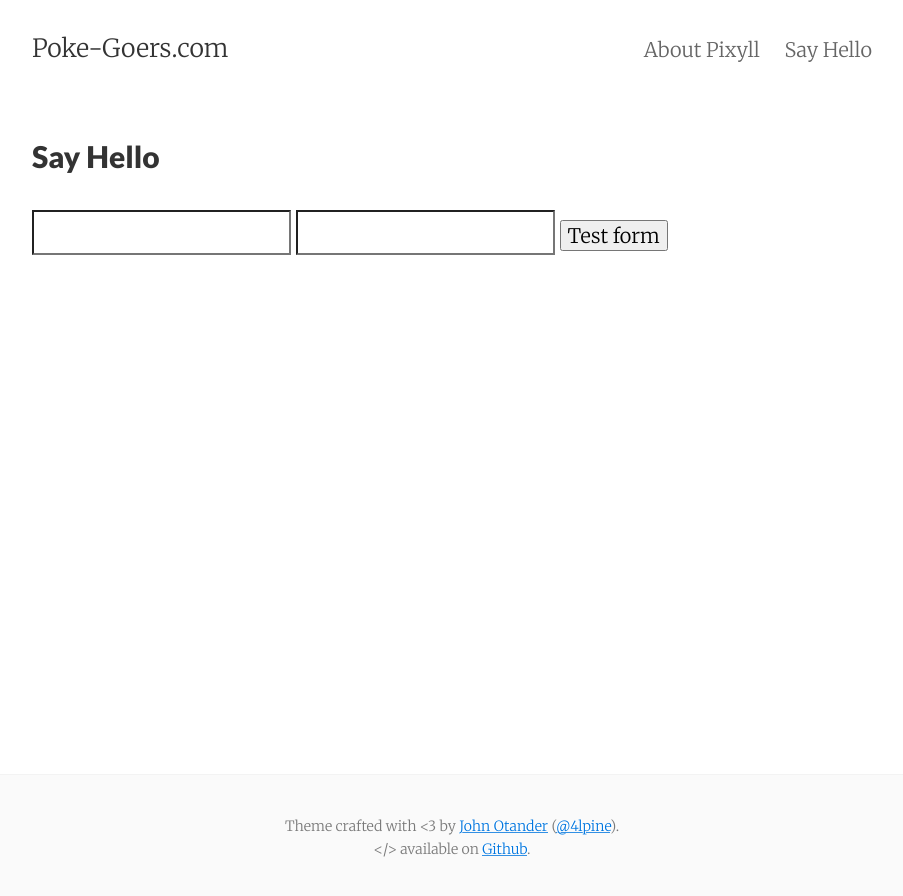
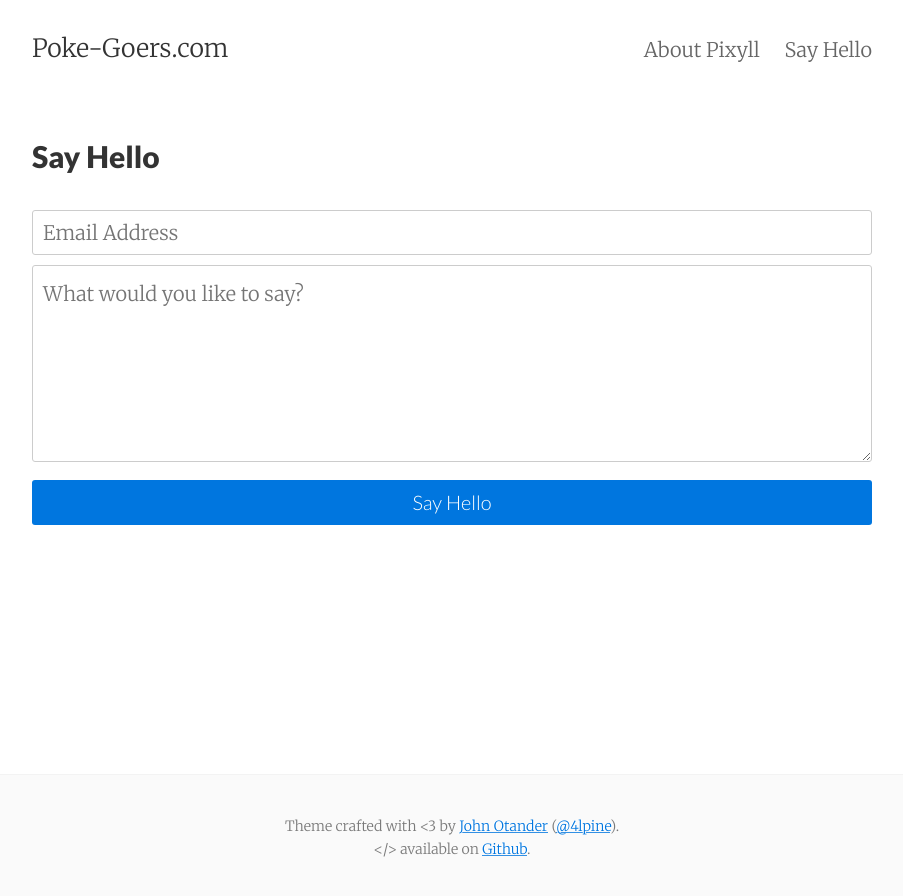
Before and after one commit to roosiq/roosiq.github.io, a Jekyll site: the page built from contact.html, in a window 1280 px wide. Shown: the top 896 px of the page, without its empty margins (188-1091 px from the left). Built offline with Jekyll 4.4.1, drawn with Linux system fonts in a browser that asks for light colours.

Commit message:
Revert "contact update"
This reverts commit 52d24ae6d7b0027e103eaf22bf8222c5c70832e7.

```diff
--- a/contact.html
+++ b/contact.html
@@ -6,12 +6,25 @@ tags: contact
 ---
 
 <div class="py2">
-    <form action="https://getsimpleform.com/messages?form_api_token=2504d4c58303deff3cf7fa535eb65e39" method="post">
-        <!-- the redirect_to is optional, the form will redirect to the referrer on submission -->
-        <input type='hidden' name='redirect_to' value='<the complete return url e.g. http://fooey.com/thank-you.html>' />
-        <!-- all your input fields here.... -->
-        <input type='text' name='test' />
-        <input name='content' type='text' />
-        <input type='submit' value='Test form' />
+  {% if site.ajaxify_contact_form %}
+    <form class="form-stacked">
+      <input type="text" name="email" class="field-light" placeholder="{{ site.text.contact.email }}">
+      <textarea type="text" name="content" class="field-light" rows="5" placeholder="{{ site.text.contact.content }}" style="resize: vertical"></textarea>
+      <input type="text" name="_gotcha" style="display:none" />
+      <button type='submit' class="button button-blue button-big mobile-block">{{ site.text.contact.submit }}</button>
     </form>
+  {% else %}
+    <form action="https://formspree.io/{{ site.email }}" method="POST" class="form-stacked">
+      <input type="text" name="email" class="field-light" placeholder="{{ site.text.contact.email }}">
+      <textarea type="text" name="content" class="field-light" rows="5" placeholder="{{ site.text.contact.content }}" style="resize: vertical"></textarea>
+      <input type="hidden" name="_next" value="{{ site.baseurl }}/thanks/" />
+      <input type="hidden" name="_subject" value="{{ site.text.contact.subject }}" />
+      <input type="text" name="_gotcha" style="display:none" />
+      <input type="submit" class="button button-blue button-big mobile-block" value="{{ site.text.contact.submit }}">
+    </form>
+  {% endif %}
 </div>
+
+{% if site.ajaxify_contact_form %}
+  {% include ajaxify_content_form.html %}
+{% endif %}
```
